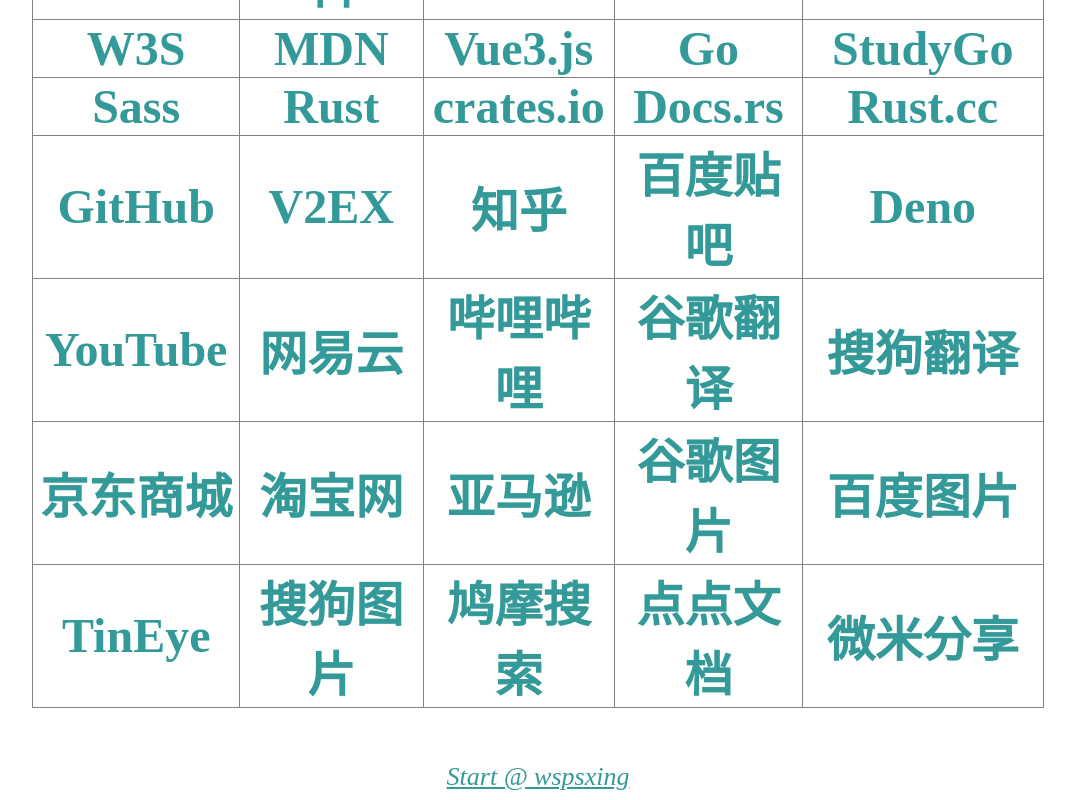
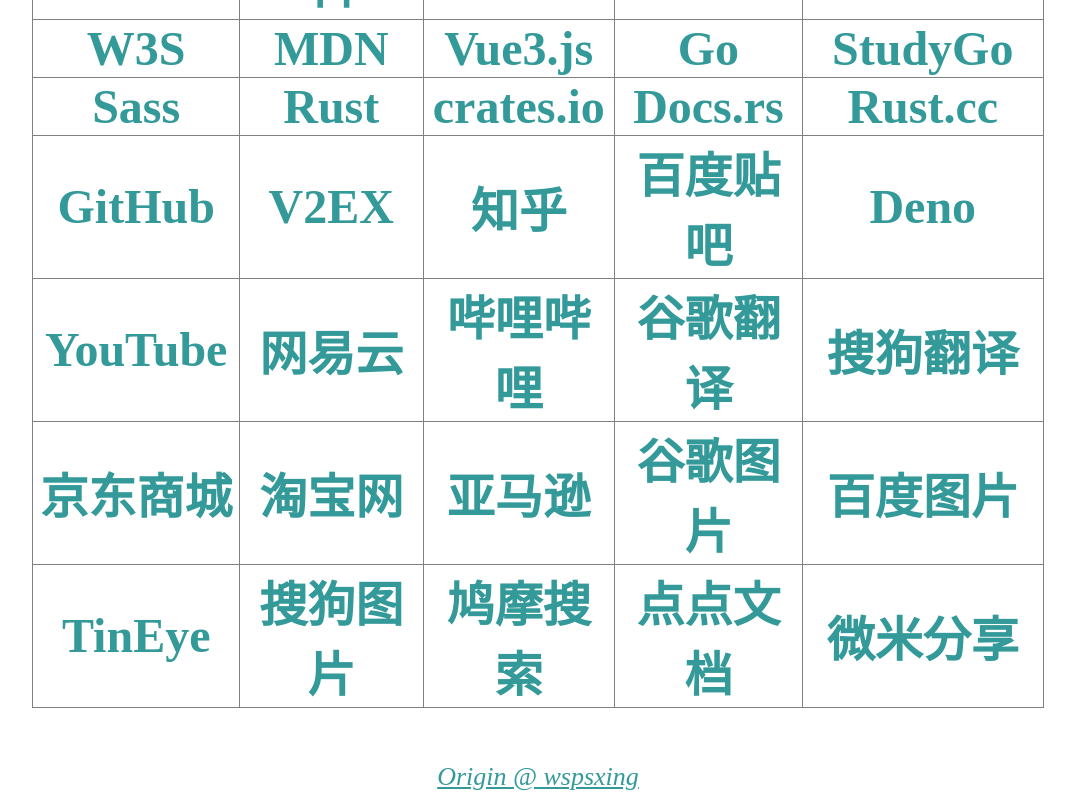
Before and after one commit to biluohc/Origin, a Vue app: page /#/ in a window 1280 px wide. Shown: the part 322-1122 px from the top of the page, without its empty margins (102-1177 px from the left). Built offline with nearby package versions, Linux system fonts and the light colour scheme.

Commit message:
project rename as Origin

```diff
--- a/src/components/Footer.vue
+++ b/src/components/Footer.vue
@@ -4,7 +4,7 @@
     <br/>
     <br/>
     <footer>
-        <a href="https://github.com/biluohc/Start">Start @ wspsxing</a>
+        <a href="https://github.com/biluohc/Origin">Origin @ wspsxing</a>
     </footer>
 </address>
 </template>
--- a/src/router/Editor/index.vue
+++ b/src/router/Editor/index.vue
@@ -78,7 +78,7 @@
       var blob = new Blob([json], { type: "application/json;charset=utf-8" });
       var date = new Date();
       var file_name =
-        "Start-配置文件." + date.toLocaleString() + ".json";
+        "Origin-Config." + date.toLocaleString() + ".json";
       window.FileSaver.saveAs(blob, file_name);
     }
   },
--- a/src/router/Home/components/TopBar.vue
+++ b/src/router/Home/components/TopBar.vue
@@ -11,7 +11,7 @@
 export default {
   data: function() {
     return {
-      datetime: "Start"
+      datetime: "Origin"
     };
   },
   methods: {
```
Also changed, not shown: 7 other files (tests, documents, lock files or other folders).
